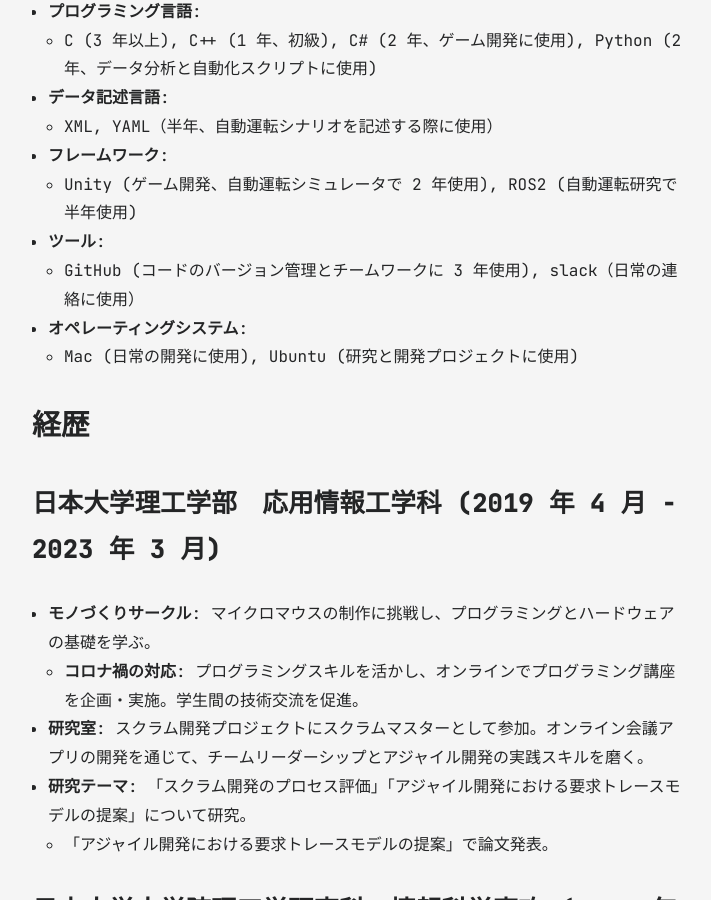
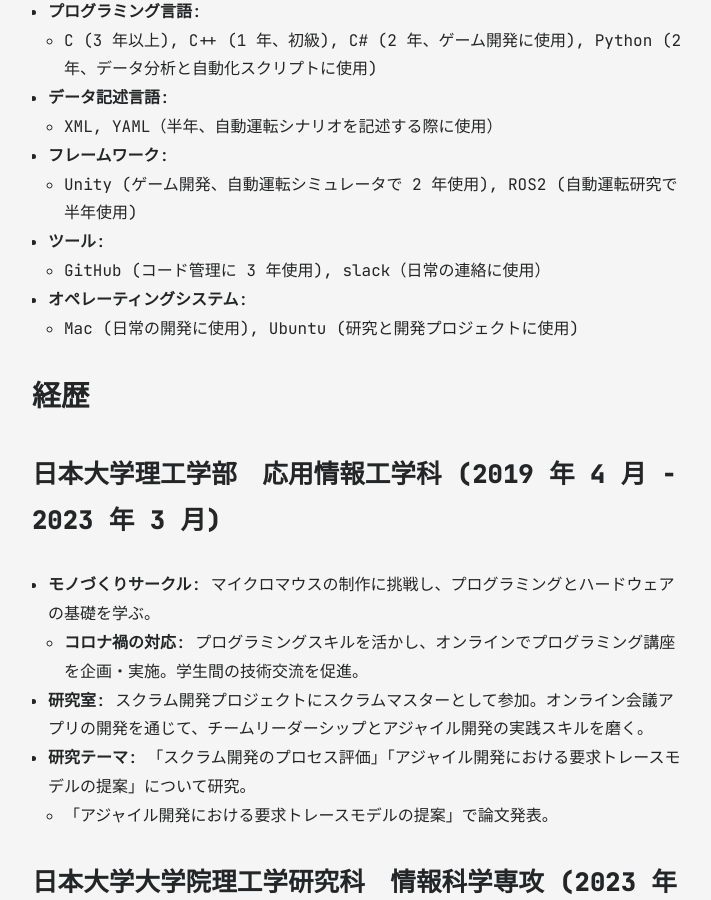
Before and after one commit to kodama3008/kodama3008.github.io, a Jekyll site: the page built from all_collections/_posts/2024-03-05-selfintroduction-markdown.md, in a window 1280 px wide and 900 px high, scrolled down 746 px. Shown: the whole window, without its empty margins (283-994 px from the left). Built offline with Jekyll 4.4.1, drawn with Linux system fonts in a browser that asks for light colours.

Commit message:
Update 2024-03-05-selfintroduction-markdown.md

```diff
--- a/all_collections/_posts/2024-03-05-selfintroduction-markdown.md
+++ b/all_collections/_posts/2024-03-05-selfintroduction-markdown.md
@@ -22,7 +22,7 @@ categories: [fiction, jekyll]
 - **フレームワーク**:
   - Unity (ゲーム開発、自動運転シミュレータで 2 年使用), ROS2 (自動運転研究で半年使用)
 - **ツール**:
-  - GitHub (コードのバージョン管理とチームワークに 3 年使用), slack（日常の連絡に使用）
+  - GitHub (コード管理に 3 年使用), slack（日常の連絡に使用）
 - **オペレーティングシステム**:
   - Mac (日常の開発に使用), Ubuntu (研究と開発プロジェクトに使用)
 
```
